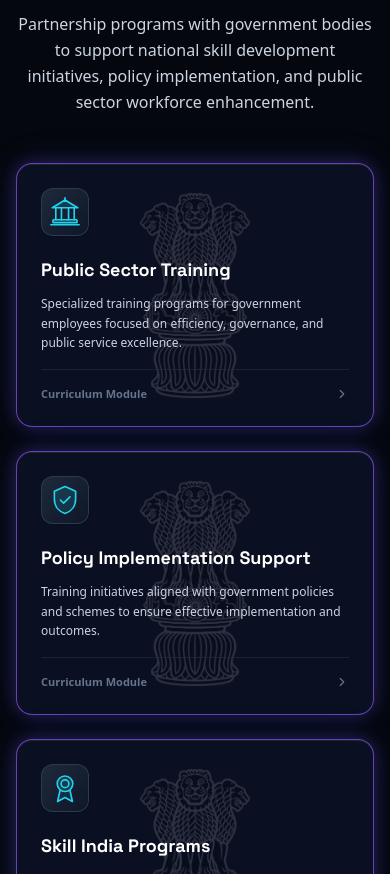
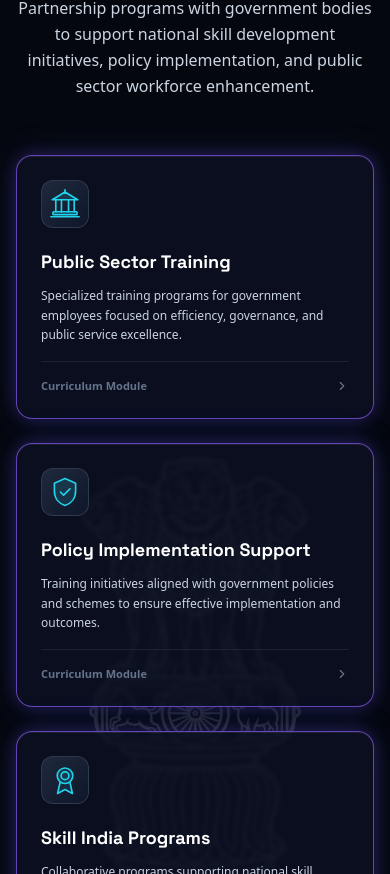
Before and after one commit to Tvadev24/Talentic360.AI, a React (Vite) app: page / in a window 390 px wide. Shown: the part 8910-9784 px from the top of the page. Built offline with nearby package versions, Linux system fonts and the light colour scheme.

Commit message:
fix: shift Government Programs header slightly upward so emblem is unobstructed

```diff
--- a/src/components/ProgramsSection.jsx
+++ b/src/components/ProgramsSection.jsx
@@ -607,12 +607,32 @@ export default function ProgramsSection({ onOpenProgramModal }) {
           <section
             key={program.id}
             id={program.id}
-            className="relative py-10 sm:py-14 bg-transparent border-b border-indigo-200/80 dark:border-purple-500/30 transition-colors duration-200"
+            className="relative py-10 sm:py-14 bg-transparent border-b border-indigo-200/80 dark:border-purple-500/30 transition-colors duration-200 overflow-hidden"
           >
+            {/* Dignified State Emblem Background Watermark for Government Programs */}
+            {program.id === 'government' && (
+              <div
+                aria-hidden="true"
+                className="absolute inset-0 flex items-center justify-center pointer-events-none select-none z-0"
+              >
+                <img
+                  src="/assets/govt-emblem.png"
+                  alt=""
+                  className="h-[82%] max-h-[420px] w-auto object-contain opacity-[0.09] dark:opacity-[0.14] dark:invert"
+                />
+              </div>
+            )}
+
             <div className="max-w-7xl mx-auto px-4 sm:px-6 lg:px-8 relative z-10">
 
                 {/* Section Header */}
-                <div className="text-center max-w-3xl mx-auto mb-12 sm:mb-14">
+                <div
+                  className={`text-center max-w-3xl mx-auto ${
+                    program.id === 'government'
+                      ? '-mt-4 sm:-mt-6 mb-14 sm:mb-16'
+                      : 'mb-12 sm:mb-14'
+                  }`}
+                >
                   <h2 className="text-3xl sm:text-5xl font-black font-display tracking-tight text-slate-900 dark:text-white mb-4">
                     {program.prefix}
                     <span className={`bg-gradient-to-r ${gradientClass} bg-clip-text text-transparent`}>
@@ -713,22 +733,13 @@ export default function ProgramsSection({ onOpenProgramModal }) {
                     return (
                       <div
                         key={itemIdx}
-                        className="group relative overflow-hidden p-6 sm:p-7 rounded-2xl bg-white/80 dark:bg-[#0c1226]/85 border border-slate-200 dark:border-slate-800 hover:border-indigo-400 dark:hover:border-cyan-400/60 shadow-sm hover:shadow-xl dark:hover:shadow-[0_0_30px_rgba(0,0,0,0.5)] transition-all duration-300 flex flex-col justify-between"
+                        className={`group p-6 sm:p-7 rounded-2xl border border-slate-200 dark:border-slate-800 hover:border-indigo-400 dark:hover:border-cyan-400/60 shadow-sm hover:shadow-xl dark:hover:shadow-[0_0_30px_rgba(0,0,0,0.5)] transition-all duration-300 flex flex-col justify-between ${
+                          program.id === 'government'
+                            ? 'bg-white/70 dark:bg-[#0c1226]/75 backdrop-blur-[2px]'
+                            : 'bg-white/80 dark:bg-[#0c1226]/85'
+                        }`}
                       >
-                        {program.id === 'government' && (
-                          <div
-                            aria-hidden="true"
-                            className="absolute inset-0 flex items-center justify-center pointer-events-none select-none z-0"
-                          >
-                            <img
-                              src="/assets/govt-emblem.png"
-                              alt=""
-                              className="h-[78%] w-auto object-contain opacity-[0.09] dark:opacity-[0.14] dark:invert"
-                            />
-                          </div>
-                        )}
-
-                        <div className="relative z-10">
+                        <div>
                           {/* Icon Header */}
                           <div className={`w-12 h-12 rounded-xl bg-gradient-to-br from-indigo-50 to-purple-50 dark:from-slate-800 dark:to-slate-900 border border-slate-200 dark:border-slate-700/80 flex items-center justify-center text-indigo-600 dark:text-cyan-400 group-hover:scale-110 transition-transform mb-5 shadow-sm ${CustomProgramIcon ? 'p-1.5' : ''}`}>
                             <ItemIcon className={CustomProgramIcon ? 'w-full h-full' : 'w-6 h-6'} />
@@ -745,7 +756,7 @@ export default function ProgramsSection({ onOpenProgramModal }) {
                           </p>
                         </div>
 
-                        <div className="relative z-10 pt-4 mt-4 border-t border-slate-100 dark:border-slate-800/80 flex items-center justify-between text-[11px] font-semibold text-slate-400 dark:text-slate-500">
+                        <div className="pt-4 mt-4 border-t border-slate-100 dark:border-slate-800/80 flex items-center justify-between text-[11px] font-semibold text-slate-400 dark:text-slate-500">
                           <span>Curriculum Module</span>
                           <ChevronRight className="w-3.5 h-3.5 group-hover:translate-x-1 group-hover:text-indigo-600 dark:group-hover:text-cyan-400 transition-all" />
                         </div>
```
